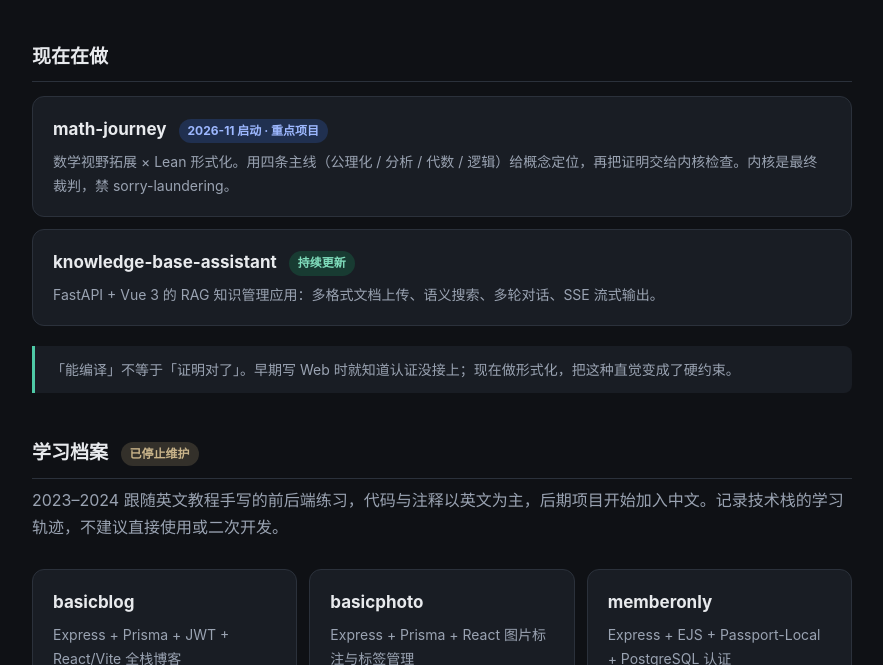
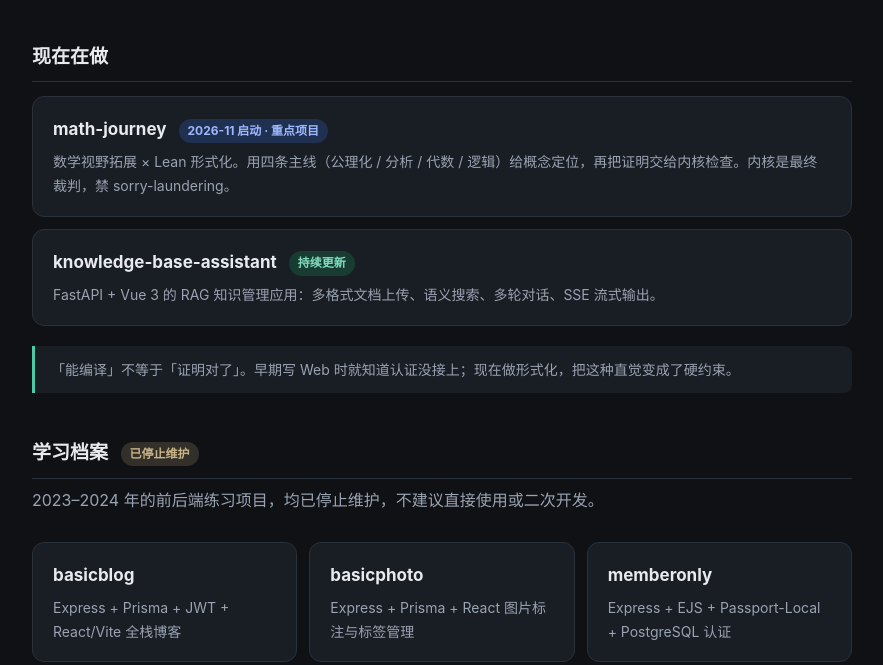
Before and after one commit to Apecool/apecool.github.io, a plain HTML site: page index.html in a window 1280 px wide. Shown: the part 135-800 px from the top of the page, without its empty margins (198-1081 px from the left). Drawn offline with Linux system fonts and the light colour scheme.

Commit message:
Remove process trivia from public copy

```diff
--- a/index.html
+++ b/index.html
@@ -47,7 +47,7 @@
   <div class="note">「能编译」不等于「证明对了」。早期写 Web 时就知道认证没接上；现在做形式化，把这种直觉变成了硬约束。</div>
 
   <h2>学习档案 <span class="tag archive">已停止维护</span></h2>
-  <p class="sub" style="margin-top:-6px">2023–2024 跟随英文教程手写的前后端练习，代码与注释以英文为主，后期项目开始加入中文。记录技术栈的学习轨迹，不建议直接使用或二次开发。</p>
+  <p class="sub" style="margin-top:-6px">2023–2024 年的前后端练习项目，均已停止维护，不建议直接使用或二次开发。</p>
   <div class="grid">
     <a class="card" href="https://github.com/Apecool/basicblog"><h3>basicblog</h3><p>Express + Prisma + JWT + React/Vite 全栈博客</p></a>
     <a class="card" href="https://github.com/Apecool/basicphoto"><h3>basicphoto</h3><p>Express + Prisma + React 图片标注与标签管理</p></a>
```
